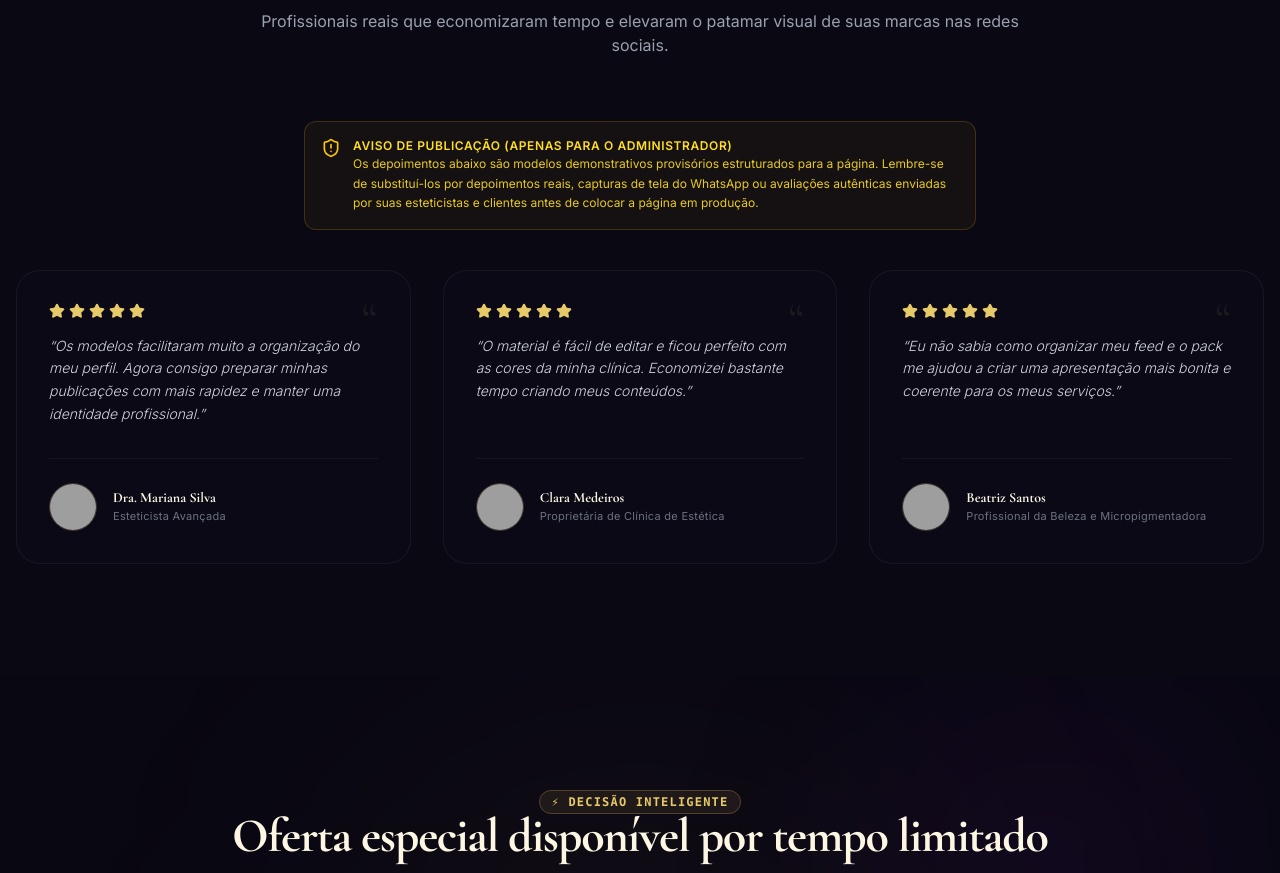
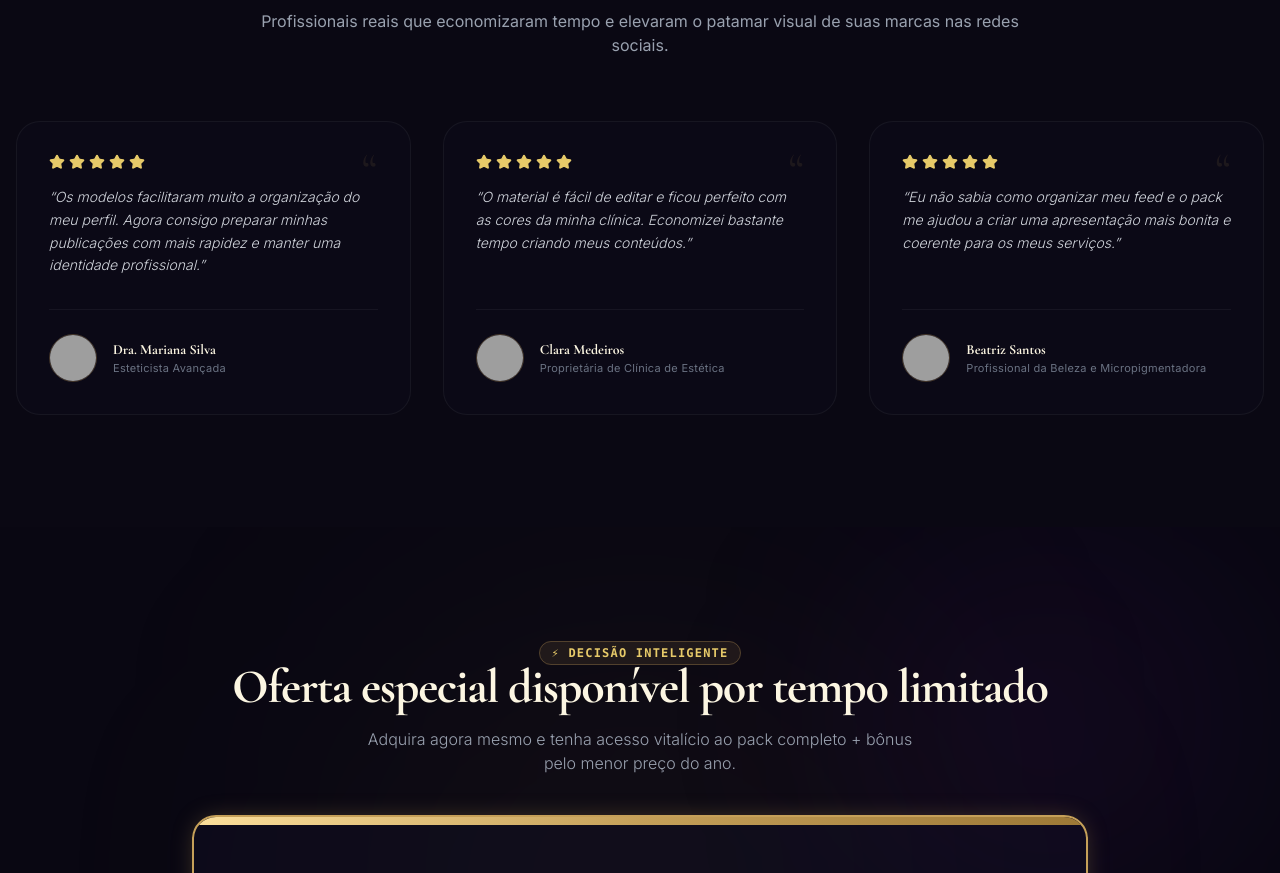
Before and after one commit to italosdacruz1012-alt/Estetica-PD-01, a React (Vite) app: page / in a window 1280 px wide. Shown: the part 5514-6387 px from the top of the page. Built offline with nearby package versions, Linux system fonts and the light colour scheme; grey boxes are pictures that could not be loaded.

Commit message:
style: remove internal placeholder warning
Clean up the testimonial section by removing the administrative notice meant for development, as the page is ready for production.

```diff
--- a/src/App.tsx
+++ b/src/App.tsx
@@ -387,17 +387,6 @@ export default function App() {
             </p>
           </div>
 
-          {/* Internal Warning Notice as requested */}
-          <div className="mb-10 max-w-2xl mx-auto p-4 rounded-xl bg-yellow-500/5 border border-yellow-500/20 text-yellow-300 text-xs flex items-start gap-3">
-            <ShieldAlert className="w-5 h-5 flex-shrink-0 text-yellow-400" />
-            <div className="space-y-1">
-              <strong className="font-semibold uppercase tracking-wider">Aviso de Publicação (Apenas para o Administrador)</strong>
-              <p className="leading-relaxed opacity-90">
-                Os depoimentos abaixo são modelos demonstrativos provisórios estruturados para a página. Lembre-se de substituí-los por depoimentos reais, capturas de tela do WhatsApp ou avaliações autênticas enviadas por suas esteticistas e clientes antes de colocar a página em produção.
-              </p>
-            </div>
-          </div>
-
           {/* Testimonial Cards */}
           <div className="grid grid-cols-1 md:grid-cols-3 gap-8" id="testimonials-grid">
             {testimonialsData.map((testimonial, idx) => (
```
